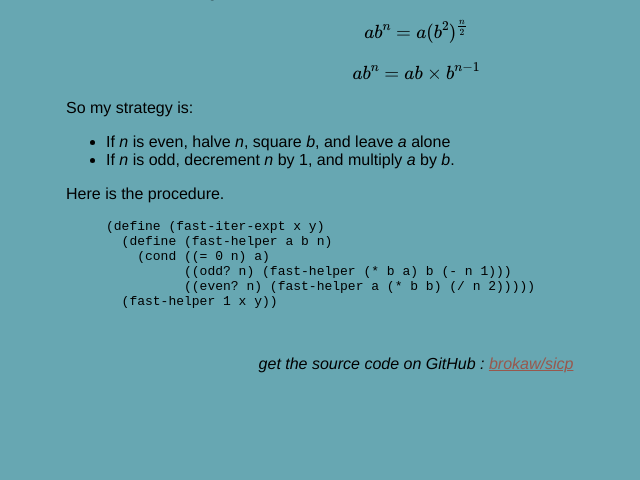
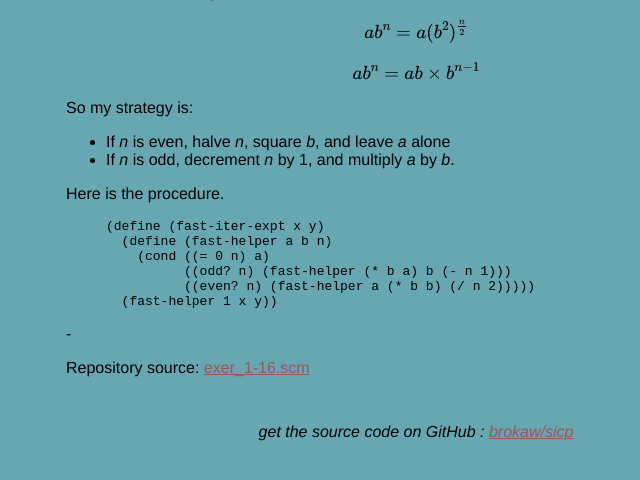
Before and after one commit to brokaw/sicp-study, a Jekyll site: the page built from solutions/ex-1-16.markdown, in a window 1280 px wide, cut to the strip 324-804 px from the top of the page. Shown: the whole strip, without its empty margins (224-864 px from the left). Built offline with Jekyll 4.4.1, drawn with Linux system fonts in a browser that asks for light colours; formulas are drawn with MathJax 3.

Commit message:
added repo link

```diff
--- a/solutions/ex-1-16.markdown
+++ b/solutions/ex-1-16.markdown
@@ -33,3 +33,7 @@ Here is the procedure.
           ((even? n) (fast-helper a (* b b) (/ n 2)))))
   (fast-helper 1 x y))
 {% endhighlight %}
+
+-
+
+Repository source: [exer_1-16.scm](https://github.com/brokaw/sicp/blob/master/exercises/exer_1-16.scm)
```
